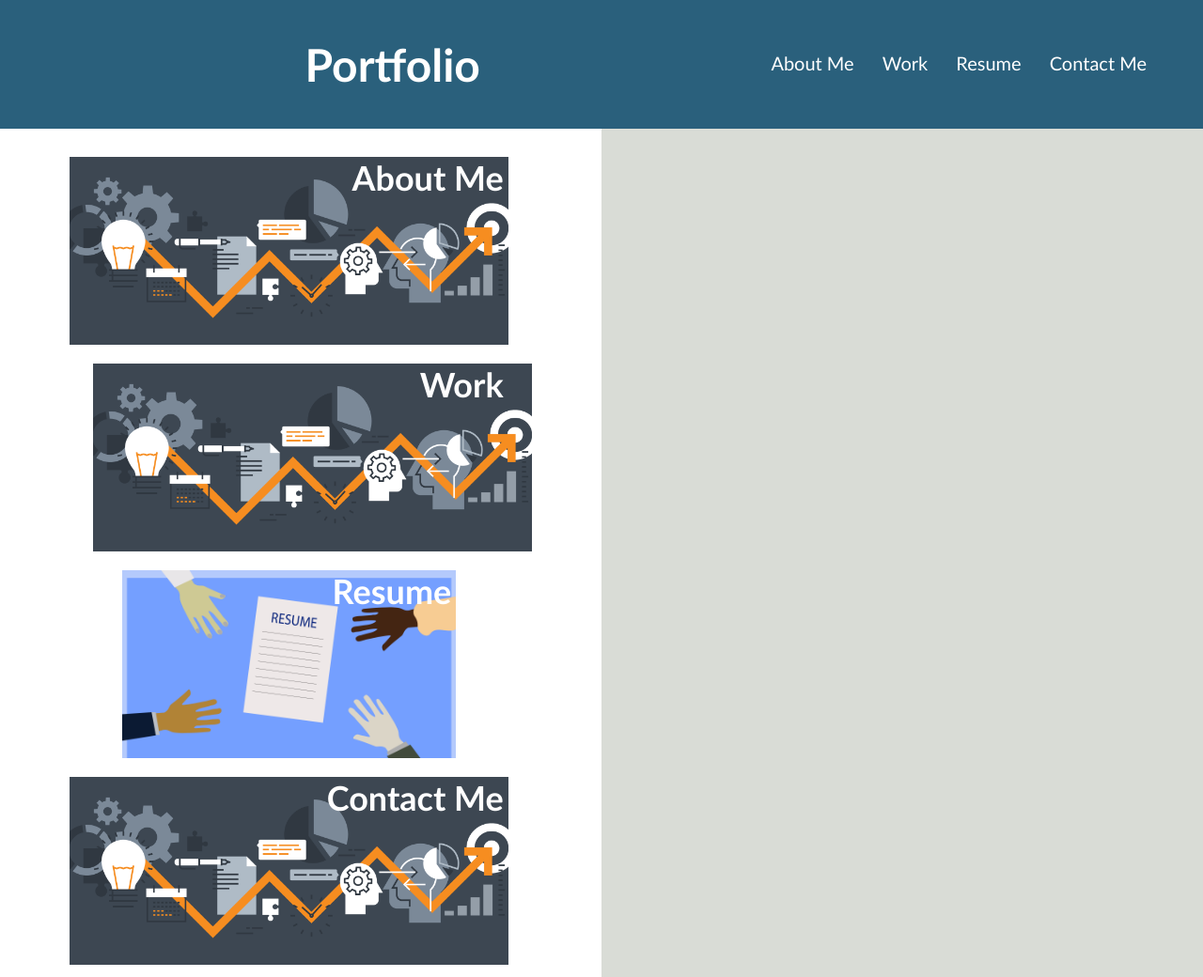
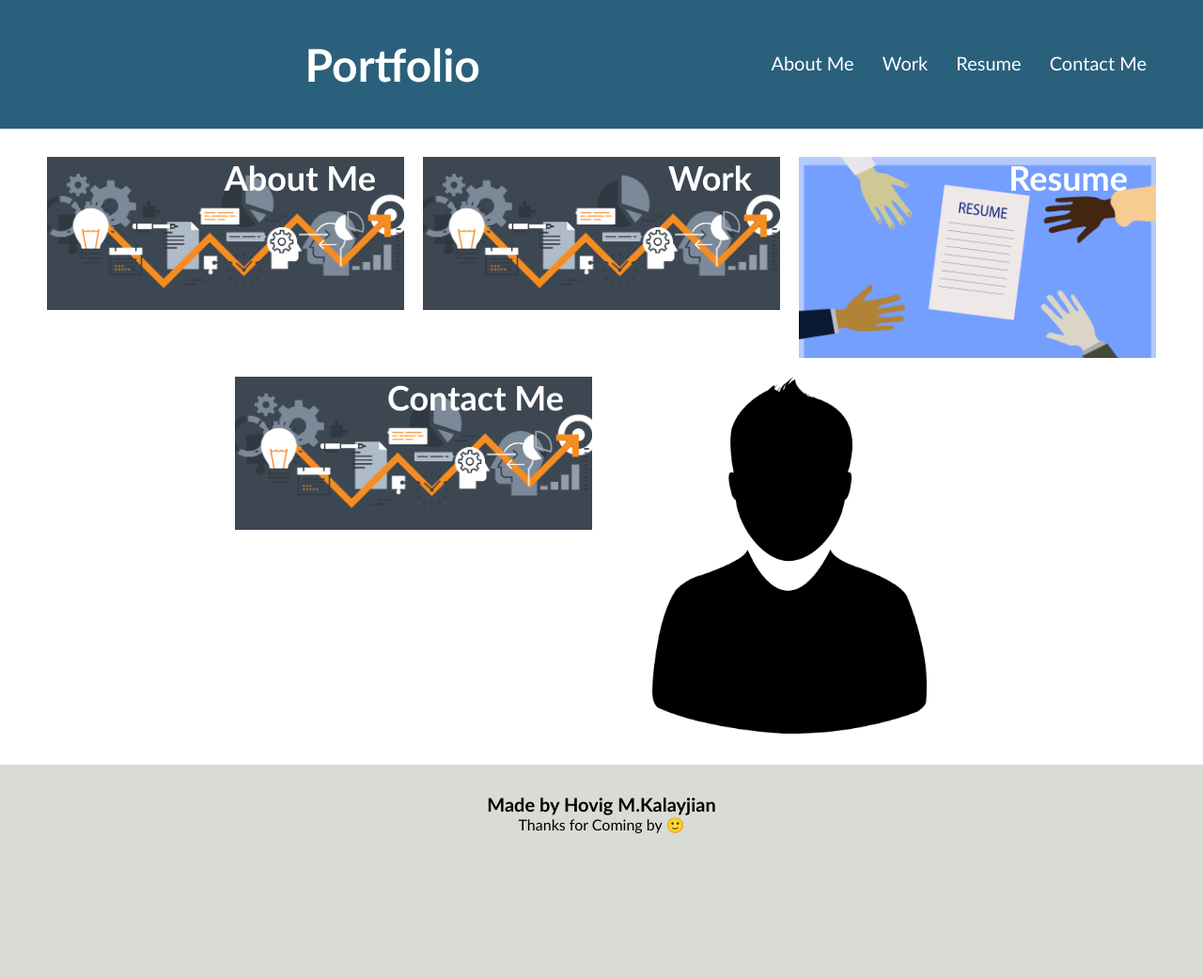
Before and after one commit to hovigmk/Challenge_2, a plain HTML site: page index.html in a window 1280 px wide. Shown: the top 1040 px of the page at 94% size. After the commit the page ends 918 px from the top, so only its background shows below. Drawn offline with Linux system fonts and the light colour scheme.

Commit message:
pushing the changes

```diff
--- a/index.html
+++ b/index.html
@@ -29,7 +29,7 @@
     </header>
     <div class="hero"></div>
     <div class="content">
-        <div id="AboutMe" class="AboutMe">
+        <div id="AboutMe" class="AboutMe content-container">
             <a href = "#">
            <img src="./assets/images/projects.png" alt="About Me" class="float-left" />
             </a>
@@ -37,7 +37,7 @@
                 <h2>About Me</h2>
             </div>
         </div>
-        <div id="Work" class="Work">
+        <div id="Work" class="Work content-container">
             <a href = "#">
                 <img src="./assets/images/projects.png" alt="Work" class="float-right" />
             </a>
@@ -45,7 +45,7 @@
                 <h2>Work</h2>
             </div>
         </div>
-        <div id="Resume" class="Resume">
+        <div id="Resume" class="Resume content-container ">
             <a href = "#">
                 <img src="./assets/images/Resume.png" alt="Resume" class="float-left" />
             </a>
@@ -53,19 +53,25 @@
                 <h2>Resume</h2>
             </div>
         </div>
-        <div id="ContactMe" class="ContactMe">
+        <div id="ContactMe" class="ContactMe content-container ">
+            <div class="image-container">
+
                 <a href = "#">
                     <img src="./assets/images/projects.png" alt="Contact Me" class="float-left" />
                 </a>
+            </div>
             <div class="text-block">
                 <h2>Contact Me</h2>
             </div>
+        </div>
+        <div id="Hero1" class= "Hero1 content-container">
+            <img src="./assets/images/avatar.png">
         </div>
     </div>
     <div class="footer">
         <h2>Made by Hovig M.Kalayjian</h2>
         <p>
-            Thanks for Reading 🙂
+            Thanks for Coming by 🙂
         </p>
     </div>
       </div>
--- a/style.css
+++ b/style.css
@@ -44,6 +44,9 @@ header div ul li {
   margin-left: 25px;
 }
 
+header div ul li img {
+  border-radius: 40px;
+}
 a {
   color: #ffffff;
   text-decoration: none;
@@ -71,10 +74,9 @@ p {
   flex-wrap: wrap;
   justify-content: center;
   position: relative;
-  width: 50%;
 }
 
-.AboutMe {
+.content-container {
   border-width: 1px;
   border-radius: 10px;
   padding: 10px;
@@ -83,34 +85,13 @@ p {
   position: relative;
 }
 
-.Work {
-  border-width: 1px;
-  border-radius: 10px;
-  padding: 10px;
-  flex: 0 0 400px;
-  font-family: "Gill Sans", "Gill Sans MT", Calibri, "Trebuchet MS", sans-serif;
-  position: relative;
+.image-container {
 }
 
-.Resume {
-  border-width: 1px;
-  border-radius: 10px;
-  padding: 10px;
-  flex: 0 0 400px;
-  font-family: "Gill Sans", "Gill Sans MT", Calibri, "Trebuchet MS", sans-serif;
-  position: relative;
-}
-.ContactMe {
-  border-width: 1px;
-  border-radius: 10px;
-  padding: 10px;
-  flex: 0 0 400px;
-  font-family: "Gill Sans", "Gill Sans MT", Calibri, "Trebuchet MS", sans-serif;
-  position: relative;
-}
 .content img {
   /*new*/
-  max-height: 200px;
+  /* max-height: 200px;*/
+  width: 100%;
 }
 
 .content h2 {
```
Also changed, not shown: assets/images/avatar.png (added). Lines whose indentation alone changed are shown as unchanged.
